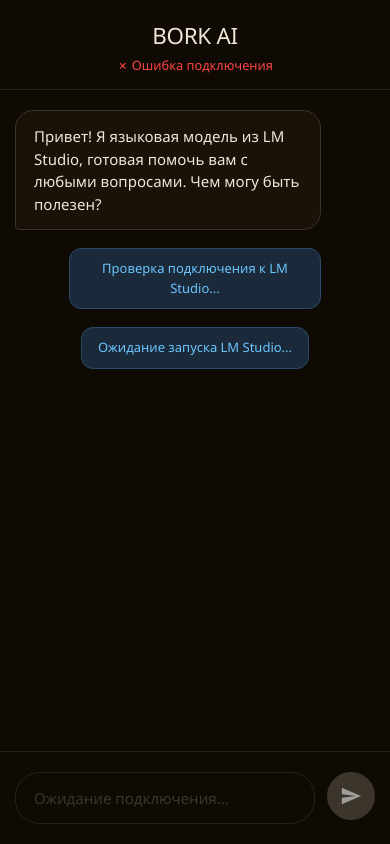
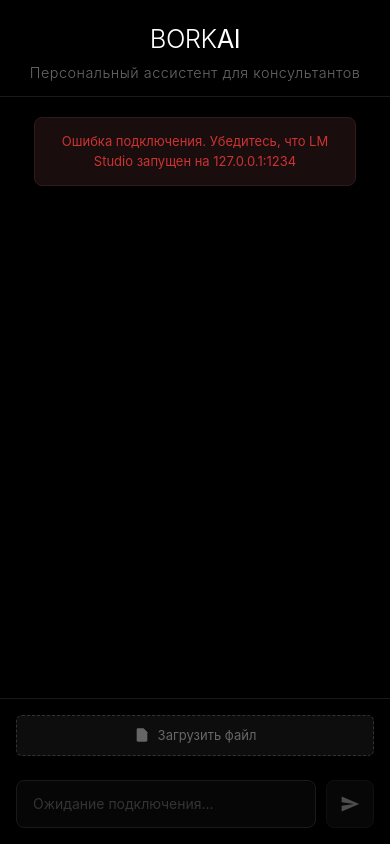
Before and after one commit to Ivanmikh00/BORKai, a plain HTML site: page index.html in a window 390 px wide. Drawn offline with Linux system fonts and the light colour scheme; no server answers.

Commit message:
Update index.html

```diff
--- a/index.html
+++ b/index.html
@@ -3,79 +3,77 @@
 <head>
     <meta charset="UTF-8">
     <meta name="viewport" content="width=device-width, initial-scale=1.0">
-    <title>BORK AI - LM Studio Чат</title>
+    <title>BORK AI | Персональный ассистент</title>
     <style>
         * {
             margin: 0;
             padding: 0;
             box-sizing: border-box;
-            font-family: 'Segoe UI', -apple-system, BlinkMacSystemFont, sans-serif;
+            font-family: -apple-system, BlinkMacSystemFont, 'Segoe UI', Roboto, 'Helvetica Neue', Arial, sans-serif;
         }
 
         body {
-            background-color: #0f0a03;
-            color: #f0e6d6;
+            background: #000000;
+            color: #ffffff;
             height: 100vh;
             display: flex;
             flex-direction: column;
             overflow: hidden;
+            line-height: 1.5;
         }
 
         .header {
-            background-color: #0f0a03;
-            padding: 20px 15px 15px;
+            background: #000000;
+            padding: 24px 20px 16px;
             text-align: center;
-            position: relative;
-            z-index: 10;
-            border-bottom: 1px solid #2a2218;
+            border-bottom: 1px solid #1a1a1a;
         }
 
-        .header h1 {
-            font-size: 1.4rem;
-            font-weight: 400;
-            color: #f0e6d6;
-            letter-spacing: -0.3px;
+        .logo {
+            font-size: 1.8rem;
+            font-weight: 300;
+            color: #ffffff;
+            letter-spacing: -0.5px;
+            margin-bottom: 4px;
         }
 
-        .status-indicator {
-            font-size: 0.8rem;
-            margin-top: 5px;
-            color: #5a5247;
+        .logo-accent {
+            font-weight: 400;
+            color: #ffffff;
         }
 
-        .status-connected {
-            color: #00ff88;
-        }
-
-        .status-disconnected {
-            color: #ff4444;
+        .subtitle {
+            font-size: 0.9rem;
+            color: #666666;
+            font-weight: 300;
+            letter-spacing: 0.5px;
         }
 
         .chat-container {
             flex: 1;
             overflow-y: auto;
-            padding: 20px 15px;
+            padding: 20px 16px;
             display: flex;
             flex-direction: column;
-            gap: 18px;
-            background-color: #0f0a03;
+            gap: 16px;
+            background: #000000;
         }
 
         .message {
-            max-width: 85%;
-            padding: 14px 18px;
-            border-radius: 18px;
-            position: relative;
+            max-width: 75%;
+            padding: 16px 20px;
+            border-radius: 8px;
             line-height: 1.5;
             word-wrap: break-word;
-            font-size: 15px;
-            animation: messageAppear 0.3s ease-out;
+            font-size: 14px;
+            animation: messageAppear 0.25s ease-out;
+            position: relative;
         }
 
         @keyframes messageAppear {
             from {
                 opacity: 0;
-                transform: translateY(10px);
+                transform: translateY(8px);
             }
             to {
                 opacity: 1;
@@ -85,69 +83,98 @@
 
         .user-message {
             align-self: flex-end;
-            background-color: #1a1208;
-            color: #f0e6d6;
-            border-bottom-right-radius: 4px;
-            border: 1px solid #3a3329;
+            background: #1a1a1a;
+            color: #ffffff;
+            border: 1px solid #333333;
         }
 
         .ai-message {
             align-self: flex-start;
-            background-color: #1a1208;
-            color: #f0e6d6;
-            border-bottom-left-radius: 4px;
-            border: 1px solid #3a3329;
+            background: #0d0d0d;
+            color: #ffffff;
+            border: 1px solid #262626;
+        }
+
+        .connection-message {
+            align-self: center;
+            background: #0d0d0d;
+            color: #666666;
+            border: 1px solid #262626;
+            text-align: center;
+            font-style: italic;
+            max-width: 85%;
+        }
+
+        .error-message {
+            align-self: center;
+            background: #1a0d0d;
+            color: #cc3333;
+            border: 1px solid #331a1a;
+            text-align: center;
+            max-width: 85%;
+            font-size: 13px;
         }
 
         .input-container {
-            background-color: #0f0a03;
-            padding: 20px 15px;
+            background: #000000;
+            padding: 20px 16px;
+            border-top: 1px solid #1a1a1a;
+        }
+
+        .input-wrapper {
             display: flex;
             gap: 12px;
-            border-top: 1px solid #2a2218;
+            align-items: flex-end;
+            max-width: 800px;
+            margin: 0 auto;
         }
 
         .input-field {
             flex: 1;
-            padding: 15px 18px;
-            border: 1px solid #3a3329;
-            border-radius: 24px;
-            background-color: #0f0a03;
-            color: #f0e6d6;
-            font-size: 15px;
+            padding: 16px 20px;
+            border: 1px solid #333333;
+            border-radius: 8px;
+            background: #0d0d0d;
+            color: #ffffff;
+            font-size: 14px;
             outline: none;
-            transition: all 0.2s;
+            transition: all 0.2s ease;
+            min-height: 52px;
+            resize: none;
         }
 
         .input-field:focus {
-            border-color: #e65c00;
+            border-color: #555555;
+            background: #1a1a1a;
         }
 
         .input-field:disabled {
-            opacity: 0.6;
+            opacity: 0.5;
             cursor: not-allowed;
         }
 
         .input-field::placeholder {
-            color: #5a5247;
+            color: #666666;
         }
 
         .send-button {
-            background-color: #e65c00;
-            color: white;
-            border: none;
-            border-radius: 50%;
-            width: 48px;
-            height: 48px;
+            background: #1a1a1a;
+            color: #ffffff;
+            border: 1px solid #333333;
+            border-radius: 8px;
+            width: 52px;
+            height: 52px;
             display: flex;
             align-items: center;
             justify-content: center;
             cursor: pointer;
-            transition: all 0.2s;
+            transition: all 0.2s ease;
+            flex-shrink: 0;
         }
 
         .send-button:hover:not(:disabled) {
-            background-color: #ff7733;
+            background: #333333;
+            border-color: #555555;
         }
 
         .send-button:active:not(:disabled) {
@@ -155,26 +182,26 @@
         }
 
         .send-button:disabled {
-            background-color: #5a5247;
+            opacity: 0.3;
             cursor: not-allowed;
-            opacity: 0.6;
+            transform: none;
         }
 
         .send-button svg {
-            width: 22px;
-            height: 22px;
+            width: 20px;
+            height: 20px;
         }
 
         .typing-indicator {
             display: none;
             align-self: flex-start;
-            background-color: #1a1208;
-            color: #f0e6d6;
-            padding: 14px 18px;
-            border-radius: 18px;
-            border-bottom-left-radius: 4px;
+            background: #0d0d0d;
+            color: #666666;
+            padding: 16px 20px;
+            border-radius: 8px;
+            border: 1px solid #262626;
             font-style: italic;
-            border: 1px solid #3a3329;
+            font-size: 14px;
         }
 
         .typing-dots {
@@ -203,27 +230,50 @@
             }
         }
 
-        .error-message {
-            align-self: flex-start;
-            background-color: #3a1208;
-            color: #ff6b6b;
-            padding: 14px 18px;
-            border-radius: 18px;
-            border-bottom-left-radius: 4px;
-            font-size: 14px;
-            border: 1px solid #5a2a2a;
+        .file-section {
+            max-width: 800px;
+            margin: 0 auto 16px;
+            display: flex;
+            align-items: center;
+            gap: 12px;
         }
 
-        .info-message {
-            align-self: center;
-            background-color: #1a2a3a;
-            color: #6bc5ff;
+        .file-input {
+            display: none;
+        }
+
+        .file-button {
+            background: #0d0d0d;
+            color: #666666;
+            border: 1px dashed #333333;
+            border-radius: 6px;
             padding: 10px 16px;
-            border-radius: 12px;
             font-size: 13px;
-            text-align: center;
-            max-width: 70%;
-            border: 1px solid #2a4a6a;
+            cursor: pointer;
+            transition: all 0.2s ease;
+            display: flex;
+            align-items: center;
+            gap: 8px;
+            flex-shrink: 0;
+        }
+
+        .file-button:hover {
+            border-color: #555555;
+            color: #ffffff;
+        }
+
+        .file-button svg {
+            width: 16px;
+            height: 16px;
+        }
+
+        .file-name {
+            font-size: 13px;
+            color: #666666;
+            overflow: hidden;
+            text-overflow: ellipsis;
+            white-space: nowrap;
+            flex: 1;
         }
 
         .chat-container::-webkit-scrollbar {
@@ -231,53 +281,113 @@
         }
 
         .chat-container::-webkit-scrollbar-track {
-            background: #0f0a03;
+            background: #000000;
         }
 
         .chat-container::-webkit-scrollbar-thumb {
-            background: #2a2218;
+            background: #333333;
             border-radius: 2px;
         }
 
         .chat-container::-webkit-scrollbar-thumb:hover {
-            background: #3a3228;
+            background: #555555;
         }
 
-        @media (max-width: 360px) {
-            .message {
-                max-width: 90%;
-                padding: 12px 16px;
+        @media (max-width: 768px) {
+            .header {
+                padding: 20px 16px 12px;
             }
 
-            .header h1 {
-                font-size: 1.2rem;
+            .logo {
+                font-size: 1.6rem;
+            }
+
+            .message {
+                max-width: 85%;
+                padding: 14px 16px;
+            }
+
+            .input-container {
+                padding: 16px;
+            }
+
+            .input-wrapper {
+                gap: 10px;
             }
 
             .input-field {
-                padding: 13px 16px;
+                padding: 14px 16px;
+                min-height: 48px;
+            }
+
+            .send-button {
+                width: 48px;
+                height: 48px;
+            }
+        }
+
+        @media (max-width: 480px) {
+            .message {
+                max-width: 90%;
+            }
+
+            .file-section {
+                flex-direction: column;
+                align-items: stretch;
+                gap: 8px;
+            }
+
+            .file-button {
+                justify-content: center;
+            }
+        }
+
+        @media (min-width: 1200px) {
+            .chat-container {
+                padding: 24px 20%;
+            }
+
+            .input-container {
+                padding: 24px 20%;
             }
         }
     </style>
 </head>
 <body>
     <div class="header">
-        <h1>BORK AI</h1>
-        <div class="status-indicator" id="statusIndicator">Проверка подключения...</div>
+        <div class="logo">BORK<span class="logo-accent">AI</span></div>
+        <div class="subtitle">Персональный ассистент для консультантов</div>
     </div>
 
     <div class="chat-container" id="chatContainer">
-        <div class="message ai-message">
-            Привет! Я языковая модель из LM Studio, готовая помочь вам с любыми вопросами. Чем могу быть полезен?
+        <div class="message connection-message" id="connectionMessage">
+            Проверка подключения к BORK AI...
         </div>
     </div>
 
     <div class="input-container">
-        <input type="text" class="input-field" id="userInput" placeholder="Введите ваш запрос..." disabled>
+        <div class="file-section">
+            <input type="file" class="file-input" id="fileInput" accept=".pdf,.docx,.txt">
+            <label for="fileInput" class="file-button">
+                <svg viewBox="0 0 24 24" fill="currentColor">
+                    <path d="M14 2H6a2 2 0 0 0-2 2v16a2 2 0 0 0 2 2h12a2 2 0 0 0 2-2V8z"></path>
+                    <polyline points="14,2 14,8 20,8"></polyline>
+                    <line x1="16" y1="13" x2="8" y2="13"></line>
+                    <line x1="16" y1="17" x2="8" y2="17"></line>
+                    <polyline points="10,9 9,9 8,9"></polyline>
+                </svg>
+                Загрузить файл
+            </label>
+            <div class="file-name" id="fileName"></div>
+        </div>
+        <div class="input-wrapper">
+            <textarea class="input-field" id="userInput" placeholder="Ожидание подключения..." disabled rows="1"></textarea>
             <button class="send-button" id="sendButton" disabled>
                 <svg viewBox="0 0 24 24" fill="currentColor">
                     <path d="M2.01 21L23 12 2.01 3 2 10l15 2-15 2z"></path>
                 </svg>
             </button>
+        </div>
     </div>
 
     <script>
@@ -285,7 +395,19 @@
             const chatContainer = document.getElementById('chatContainer');
             const userInput = document.getElementById('userInput');
             const sendButton = document.getElementById('sendButton');
-            const statusIndicator = document.getElementById('statusIndicator');
+            const fileInput = document.getElementById('fileInput');
+            const fileName = document.getElementById('fileName');
+            const connectionMessage = document.getElementById('connectionMessage');
+
+            // Системный промпт для BORK AI
+            const SYSTEM_PROMPT = `Ты - AI-ассистент для персональных консультантов BORK. Твоя задача - помогать консультантам в решении рабочих вопросов. Твое общение соответствует премиальному, дружелюбному тону. В ответах ты не используешь эмодзи. Твои ответы всегда лаконичны.
+
+Ты умеешь анализировать файлы, которые загружает пользователь в форматах PDF, DOCX и извлекать из них информацию.
+
+Зоны твоей экспертизы:
+1. Продажи бытовой техники и аксессуаров в сегменте премиум/люкс. Ты знаешь основные техники эффективных продаж в сегментах B2C и B2B. Ты умеешь анализировать полный профиль клиента (историю покупок, период активности, средний чек, общий оборот и так далее), и на основе этого анализа ты подбираешь релевантные продукты для клиента.
+2. Прогнозирование времени активности клиента на основе данных о клиенте. Ты умеешь подбирать оптимальное время для контакта с клиентом и оптимальный тип коммуникации.
+3. Прогнозирование показателей выручки бутика или отдельного сотрудника на основе ключевых показателей с использованием модели прогнозирования SARIMA.`;
 
             // Конфигурация подключения к LM Studio
             const LM_STUDIO_CONFIG = {
@@ -296,20 +418,24 @@
                 maxTokens: 1000
             };
 
-            // История сообщений
-            let conversationHistory = [
-                {
-                    role: 'system',
-                    content: 'Ты полезный AI-ассистент BORK AI. Отвечай на русском языке дружелюбно и профессионально.'
-                }
-            ];
+            // Переменные для управления состоянием
+            let currentFile = null;
+            let conversationHistory = [];
+            let isConnected = false;
 
             // Создаем индикатор набора текста
             const typingIndicator = document.createElement('div');
             typingIndicator.className = 'typing-indicator';
             typingIndicator.id = 'typingIndicator';
-            typingIndicator.innerHTML = '<span class="typing-dots">ИИ печатает<span>.</span><span>.</span><span>.</span></span>';
+            typingIndicator.innerHTML = '<span class="typing-dots">BORK AI печатает<span>.</span><span>.</span><span>.</span></span>';
 
+            // Автоматическое изменение высоты textarea
+            userInput.addEventListener('input', function() {
+                this.style.height = 'auto';
+                this.style.height = (this.scrollHeight) + 'px';
+            });
+
+            // Функции для работы с сообщениями
             function addUserMessage(text) {
                 const messageDiv = document.createElement('div');
                 messageDiv.className = 'message user-message';
@@ -334,16 +460,10 @@
                 scrollToBottom();
             }
 
-            function addInfoMessage(text) {
-                const messageDiv = document.createElement('div');
-                messageDiv.className = 'message info-message';
-                messageDiv.textContent = text;
-                chatContainer.appendChild(messageDiv);
-                scrollToBottom();
-            }
-
             function scrollToBottom() {
+                setTimeout(() => {
                     chatContainer.scrollTop = chatContainer.scrollHeight;
+                }, 100);
             }
 
             function showTypingIndicator() {
@@ -356,19 +476,20 @@
                 typingIndicator.style.display = 'none';
             }
 
-            function setConnectionStatus(connected, message = '') {
+            function setConnectionStatus(connected) {
+                isConnected = connected;
                 if (connected) {
-                    statusIndicator.textContent = '✓ Подключено к LM Studio';
-                    statusIndicator.className = 'status-indicator status-connected';
                     userInput.disabled = false;
                     sendButton.disabled = false;
-                    userInput.placeholder = 'Введите ваш запрос...';
+                    userInput.placeholder = 'Введите ваш вопрос...';
+                    connectionMessage.textContent = 'Готов к работе.';
+                    connectionMessage.className = 'message connection-message';
                 } else {
-                    statusIndicator.textContent = message || '✗ Не подключено к LM Studio';
-                    statusIndicator.className = 'status-indicator status-disconnected';
                     userInput.disabled = true;
                     sendButton.disabled = true;
                     userInput.placeholder = 'Ожидание подключения...';
+                    connectionMessage.textContent = 'Ошибка подключения. Убедитесь, что LM Studio запущен на 127.0.0.1:1234';
+                    connectionMessage.className = 'message error-message';
                 }
             }
 
@@ -383,28 +504,35 @@
                     });
 
                     if (response.ok) {
+                        const data = await response.json();
+                        if (data.data && data.data.length > 0) {
                             setConnectionStatus(true);
                             return true;
-                    } else {
-                        setConnectionStatus(false, '✗ Сервер недоступен');
+                        }
+                    }
+                    setConnectionStatus(false);
                     return false;
-                    }
                 } catch (error) {
-                    setConnectionStatus(false, '✗ Ошибка подключения');
+                    setConnectionStatus(false);
                     return false;
                 }
             }
 
             // Основная функция для получения ответа от AI
             async function getAIResponse(userMessage) {
+                if (!isConnected) {
+                    return 'Ошибка подключения. Пожалуйста, проверьте соединение с BORK AI.';
+                }
+
                 showTypingIndicator();
 
                 try {
-                    // Добавляем сообщение пользователя в историю
-                    conversationHistory.push({
-                        role: 'user',
-                        content: userMessage
-                    });
+                    // Формируем сообщения с системным промптом
+                    const messages = [
+                        { role: 'system', content: SYSTEM_PROMPT },
+                        ...conversationHistory,
+                        { role: 'user', content: userMessage }
+                    ];
 
                     const response = await fetch(`${LM_STUDIO_CONFIG.baseUrl}${LM_STUDIO_CONFIG.endpoint}`, {
                         method: 'POST',
@@ -413,7 +541,7 @@
                         },
                         body: JSON.stringify({
                             model: LM_STUDIO_CONFIG.model,
-                            messages: conversationHistory,
+                            messages: messages,
                             temperature: LM_STUDIO_CONFIG.temperature,
                             max_tokens: LM_STUDIO_CONFIG.maxTokens,
                             stream: false
@@ -421,7 +549,7 @@
                     });
 
                     if (!response.ok) {
-                        throw new Error(`Ошибка сервера: ${response.status} ${response.statusText}`);
+                        throw new Error(`Ошибка сервера: ${response.status}`);
                     }
 
                     const data = await response.json();
@@ -429,11 +557,16 @@
                     if (data.choices && data.choices[0] && data.choices[0].message) {
                         const aiResponse = data.choices[0].message.content;
 
-                        // Добавляем ответ AI в историю
-                        conversationHistory.push({
-                            role: 'assistant',
-                            content: aiResponse
-                        });
+                        // Сохраняем в историю
+                        conversationHistory.push(
+                            { role: 'user', content: userMessage },
+                            { role: 'assistant', content: aiResponse }
+                        );
+
+                        // Ограничиваем историю (последние 20 сообщений)
+                        if (conversationHistory.length > 20) {
+                            conversationHistory = conversationHistory.slice(-20);
+                        }
 
                         return aiResponse;
                     } else {
@@ -442,20 +575,7 @@
 
                 } catch (error) {
                     console.error('Ошибка при обращении к LM Studio:', error);
-
-                    let errorMessage = 'Ошибка соединения с AI. ';
-
-                    if (error.message.includes('Failed to fetch')) {
-                        errorMessage += 'Убедитесь, что LM Studio запущен и сервер работает на 127.0.0.1:1234';
-                    } else if (error.message.includes('404')) {
-                        errorMessage += 'Сервер не найден. Проверьте настройки LM Studio';
-                    } else if (error.message.includes('500')) {
-                        errorMessage += 'Внутренняя ошибка сервера. Проверьте логи LM Studio';
-                    } else {
-                        errorMessage += `Техническая информация: ${error.message}`;
-                    }
-
-                    return errorMessage;
+                    return 'Ошибка соединения с BORK AI. Пожалуйста, проверьте что LM Studio запущен и модель загружена.';
                 } finally {
                     hideTypingIndicator();
                 }
@@ -464,24 +584,20 @@
             // Функция отправки сообщения
             async function sendMessage() {
                 const message = userInput.value.trim();
-                if (message) {
+                if (message && isConnected) {
                     // Блокируем интерфейс на время обработки
                     sendButton.disabled = true;
                     userInput.disabled = true;
 
                     addUserMessage(message);
                     userInput.value = '';
+                    userInput.style.height = 'auto';
 
                     try {
                         const aiResponse = await getAIResponse(message);
-
-                        if (aiResponse.startsWith('Ошибка соединения')) {
-                            addErrorMessage(aiResponse);
-                        } else {
                         addAiMessage(aiResponse);
-                        }
                     } catch (error) {
-                        addErrorMessage(`Произошла непредвиденная ошибка: ${error.message}`);
+                        addErrorMessage('Произошла непредвиденная ошибка при обработке запроса.');
                     } finally {
                         // Разблокируем интерфейс
                         sendButton.disabled = false;
@@ -494,29 +610,36 @@
             // Обработчики событий
             sendButton.addEventListener('click', sendMessage);
 
-            userInput.addEventListener('keypress', function(e) {
-                if (e.key === 'Enter' && !sendButton.disabled) {
+            userInput.addEventListener('keydown', function(e) {
+                if (e.key === 'Enter' && !e.shiftKey) {
+                    e.preventDefault();
+                    if (!sendButton.disabled && isConnected) {
                         sendMessage();
+                    }
+                }
+            });
+
+            fileInput.addEventListener('change', function(e) {
+                if (this.files.length > 0) {
+                    currentFile = this.files[0];
+                    fileName.textContent = currentFile.name;
+                    if (isConnected) {
+                        addAiMessage(`Файл "${currentFile.name}" загружен. Теперь вы можете задать вопросы по его содержимому.`);
+                    }
                 }
             });
 
             // Периодическая проверка подключения
-            setInterval(checkConnection, 5000);
+            setInterval(checkConnection, 3000);
 
             // Инициализация
             async function initialize() {
-                addInfoMessage('Проверка подключения к LM Studio...');
+                await checkConnection();
+                scrollToBottom();
 
-                const connected = await checkConnection();
-
-                if (connected) {
-                    addInfoMessage('Подключение установлено! Можете начинать общение.');
+                if (isConnected) {
                     userInput.focus();
-                } else {
-                    addInfoMessage('Ожидание запуска LM Studio...');
                 }
-
-                scrollToBottom();
             }
 
             // Запускаем инициализацию
```
Lines whose indentation alone changed are shown as unchanged.
